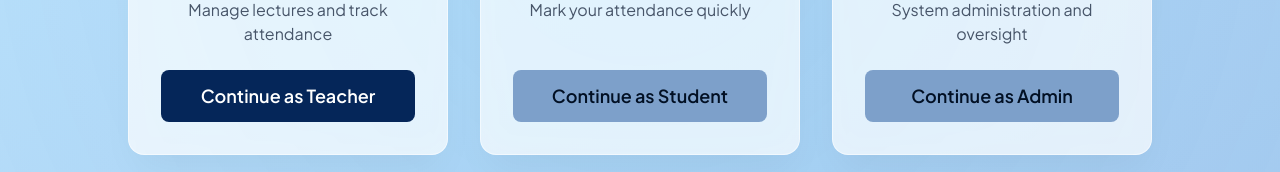
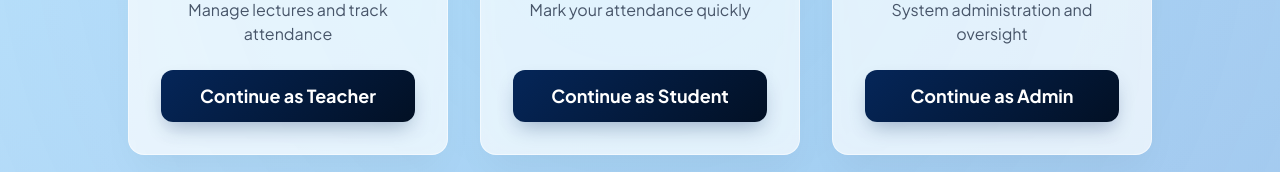
Before and after one commit to Shubhamver45/smart-attendance-system, a React (Vite) app: page / in a window 1280 px wide. Shown: the part 545-717 px from the top of the page. Built offline with nearby package versions, Linux system fonts and the light colour scheme; no server answers.

Commit message:
style: use premium button styles on landing page

```diff
--- a/src/pages/LandingPage.jsx
+++ b/src/pages/LandingPage.jsx
@@ -12,7 +12,7 @@ const RoleCard = ({ icon, title, description, buttonText, onClick, isPrimary })
     <p className="text-slate-600 dark:text-slate-400 mb-6 flex-grow">{description}</p>
     <button
       onClick={onClick}
-      className={`w-full py-3 rounded-lg font-semibold text-lg transition-all duration-300 ease-in-out transform hover:scale-[1.02] active:scale-[0.98] ${isPrimary ? 'bg-[#052659] text-white hover:bg-[#021024] dark:bg-sky-500 dark:text-slate-900' : 'bg-[#7DA0CA] text-[#021024] hover:bg-[#5483B3] dark:bg-slate-700 dark:text-white'}`}
+      className={`w-full py-3 rounded-xl font-bold text-lg transition-all duration-300 transform hover:scale-[1.02] active:scale-[0.98] btn-primary shadow-xl`}
     >
       {buttonText}
     </button>
```
